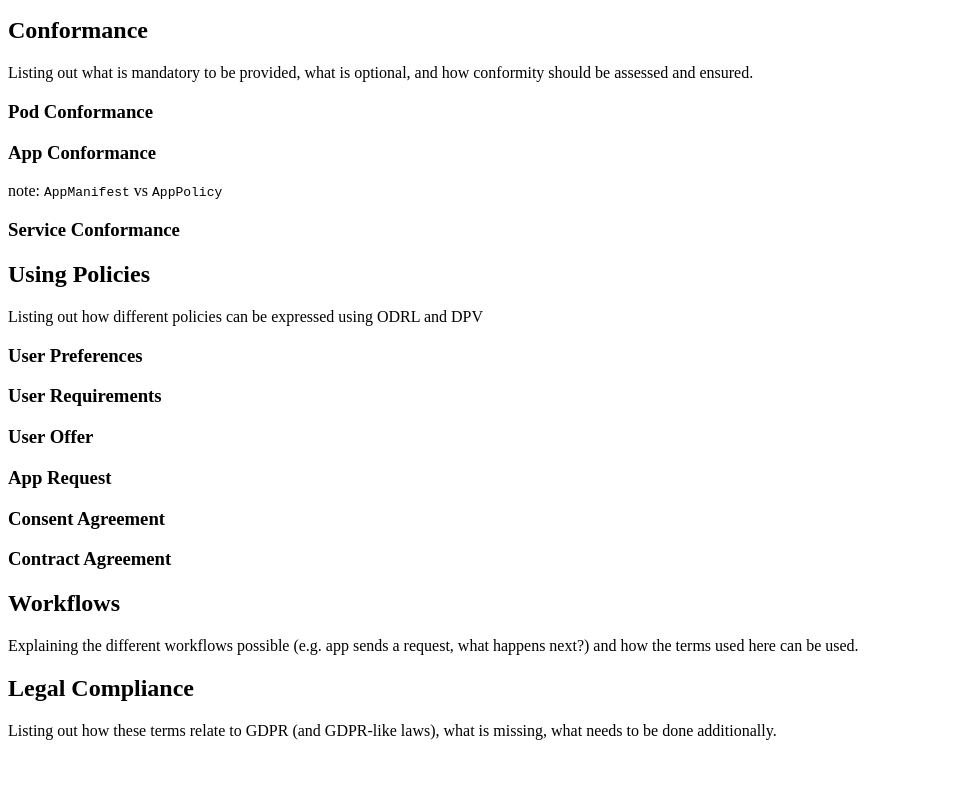
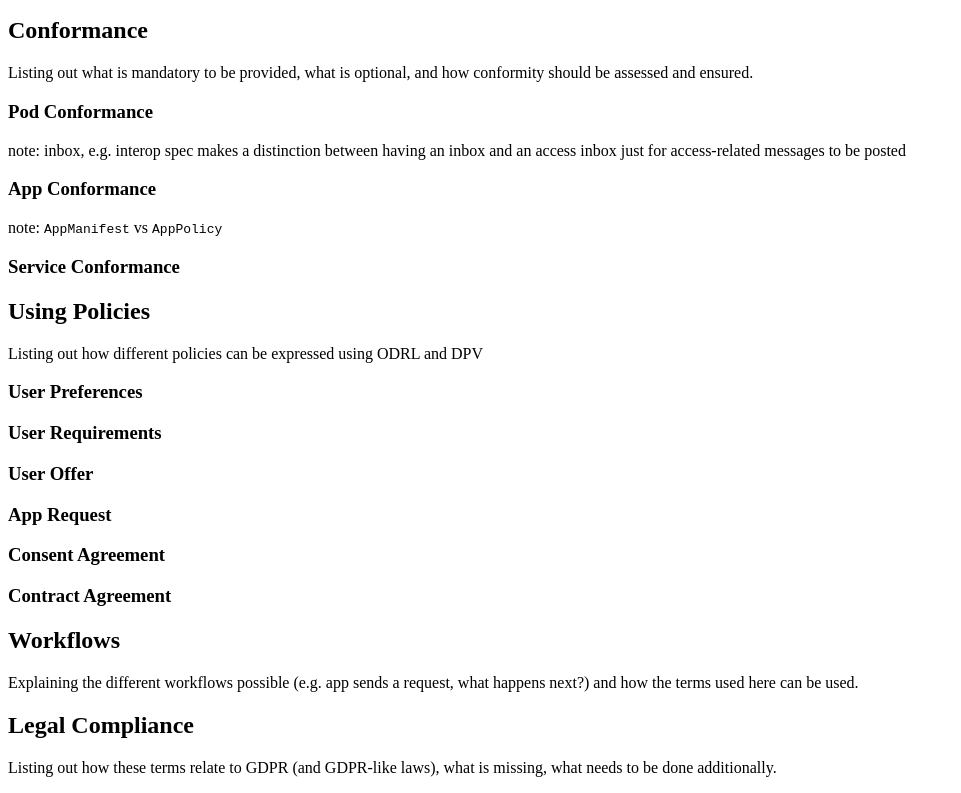
Before and after one commit to coolharsh55/plasma, a plain HTML site: page index.html in a window 1280 px wide. Shown: the part 3535-4328 px from the top of the page, without its empty margins (0-961 px from the left). Before the commit the page ends 4291 px from the top, so only its background shows below. Drawn offline with Linux system fonts and the light colour scheme.

Commit message:
add note on the presence of a discoverable inbox in the pod

```diff
--- a/index.html
+++ b/index.html
@@ -266,6 +266,8 @@
           <h3>Pod Conformance</h3>
         </section>
 
+        <p>note: inbox, e.g. interop spec makes a distinction between having an inbox and an access inbox just for access-related messages to be posted</p>
+
         <section id="conformance-pod">
           <h3>App Conformance</h3>
           <p>note: <code>AppManifest</code> vs <code>AppPolicy</code></p>
```
